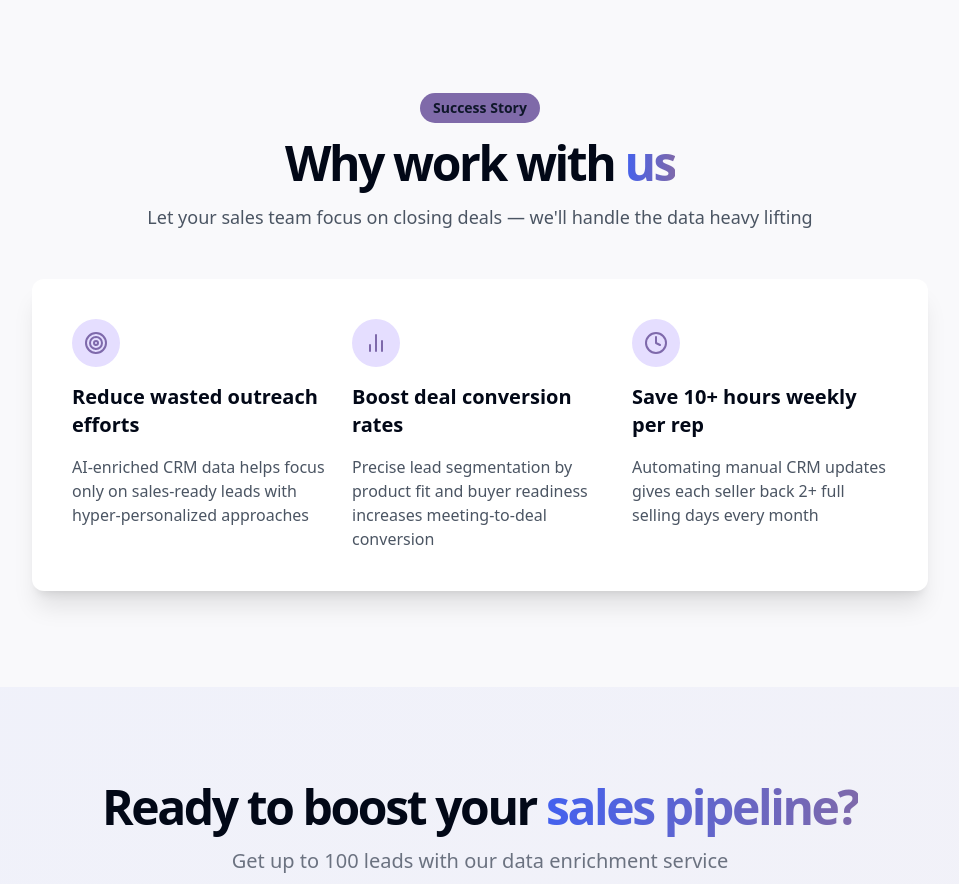
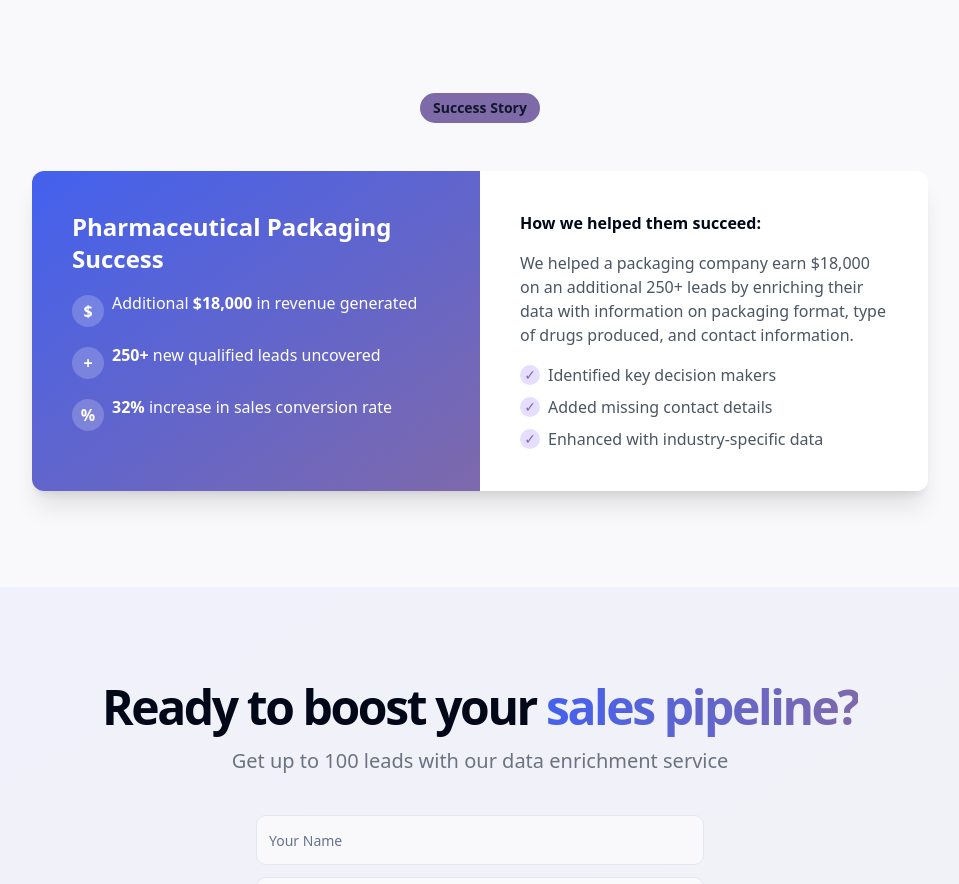
Before and after one commit to Gev1401/veyalab-website, a React (Vite) app: page / in a window 1280 px wide. Shown: the part 1460-2344 px from the top of the page, without its empty margins (160-1119 px from the left). Built offline with nearby package versions, Linux system fonts and the light colour scheme.

Commit message:
Visual edit in Lovable
Edited UI in Lovable

```diff
--- a/src/components/CaseStudy.tsx
+++ b/src/components/CaseStudy.tsx
@@ -1,62 +1,71 @@
-
 import React from "react";
 import { Badge } from "@/components/ui/badge";
 import { Card, CardContent } from "@/components/ui/card";
-import { Clock, Target, BarChart2 } from "lucide-react";
-
 const CaseStudy = () => {
-  return (
-    <section id="case-study" className="w-full py-12 md:py-24">
+  return <section id="case-study" className="w-full py-12 md:py-24">
       <div className="container px-4 md:px-6">
         <div className="flex flex-col items-center justify-center space-y-4 text-center">
           <Badge className="px-3 py-1 text-sm" variant="secondary">Success Story</Badge>
-          <h2 className="text-3xl font-bold tracking-tighter sm:text-4xl md:text-5xl">
-            Why work with <span className="gradient-text">us</span>
-          </h2>
-          <p className="text-lg text-gray-600 max-w-2xl">
-            Let your sales team focus on closing deals — we'll handle the data heavy lifting
-          </p>
+
         </div>
         <div className="mx-auto max-w-4xl mt-12">
           <Card className="border-0 shadow-xl overflow-hidden">
             <CardContent className="p-0">
-              <div className="grid grid-cols-1 md:grid-cols-3 gap-6 p-6 md:p-10">
-                <div className="flex flex-col items-start space-y-4">
-                  <div className="w-12 h-12 rounded-full bg-brand-light flex items-center justify-center shrink-0">
-                    <Target className="h-6 w-6 text-brand-purple" />
+              <div className="grid grid-cols-1 md:grid-cols-2">
+                <div className="bg-gradient-to-br from-brand-blue to-brand-purple p-6 md:p-10 text-white">
+                  <h3 className="text-2xl font-bold mb-4">Pharmaceutical Packaging Success</h3>
+                  <div className="space-y-4">
+                    <div className="flex items-start gap-2">
+                      <div className="w-8 h-8 rounded-full bg-white/20 flex items-center justify-center shrink-0 mt-1">
+                        <span className="text-white font-bold">$</span>
+                      </div>
+                      <p>Additional <span className="font-bold">$18,000</span> in revenue generated</p>
+                    </div>
+                    <div className="flex items-start gap-2">
+                      <div className="w-8 h-8 rounded-full bg-white/20 flex items-center justify-center shrink-0 mt-1">
+                        <span className="text-white font-bold">+</span>
+                      </div>
+                      <p><span className="font-bold">250+</span> new qualified leads uncovered</p>
+                    </div>
+                    <div className="flex items-start gap-2">
+                      <div className="w-8 h-8 rounded-full bg-white/20 flex items-center justify-center shrink-0 mt-1">
+                        <span className="text-white font-bold">%</span>
+                      </div>
+                      <p><span className="font-bold">32%</span> increase in sales conversion rate</p>
+                    </div>
                   </div>
-                  <h3 className="text-xl font-bold">Reduce wasted outreach efforts</h3>
-                  <p className="text-gray-600">
-                    AI-enriched CRM data helps focus only on sales-ready leads with hyper-personalized approaches
+                </div>
+                <div className="p-6 md:p-10 bg-white">
+                  <h4 className="font-semibold mb-4">How we helped them succeed:</h4>
+                  <p className="text-gray-600 mb-4">
+                    We helped a packaging company earn $18,000 on an additional 250+ leads by enriching their data with information on packaging format, type of drugs produced, and contact information.
                   </p>
-                </div>
-
-                <div className="flex flex-col items-start space-y-4">
-                  <div className="w-12 h-12 rounded-full bg-brand-light flex items-center justify-center shrink-0">
-                    <BarChart2 className="h-6 w-6 text-brand-purple" />
-                  </div>
-                  <h3 className="text-xl font-bold">Boost deal conversion rates</h3>
-                  <p className="text-gray-600">
-                    Precise lead segmentation by product fit and buyer readiness increases meeting-to-deal conversion
-                  </p>
-                </div>
-
-                <div className="flex flex-col items-start space-y-4">
-                  <div className="w-12 h-12 rounded-full bg-brand-light flex items-center justify-center shrink-0">
-                    <Clock className="h-6 w-6 text-brand-purple" />
-                  </div>
-                  <h3 className="text-xl font-bold">Save 10+ hours weekly per rep</h3>
-                  <p className="text-gray-600">
-                    Automating manual CRM updates gives each seller back 2+ full selling days every month
-                  </p>
+                  <ul className="space-y-2">
+                    <li className="flex items-center gap-2">
+                      <div className="w-5 h-5 rounded-full bg-brand-light flex items-center justify-center shrink-0">
+                        <span className="text-brand-purple text-sm">✓</span>
+                      </div>
+                      <span className="text-gray-600">Identified key decision makers</span>
+                    </li>
+                    <li className="flex items-center gap-2">
+                      <div className="w-5 h-5 rounded-full bg-brand-light flex items-center justify-center shrink-0">
+                        <span className="text-brand-purple text-sm">✓</span>
+                      </div>
+                      <span className="text-gray-600">Added missing contact details</span>
+                    </li>
+                    <li className="flex items-center gap-2">
+                      <div className="w-5 h-5 rounded-full bg-brand-light flex items-center justify-center shrink-0">
+                        <span className="text-brand-purple text-sm">✓</span>
+                      </div>
+                      <span className="text-gray-600">Enhanced with industry-specific data</span>
+                    </li>
+                  </ul>
                 </div>
               </div>
             </CardContent>
           </Card>
         </div>
       </div>
-    </section>
-  );
+    </section>;
 };
-
 export default CaseStudy;
```
